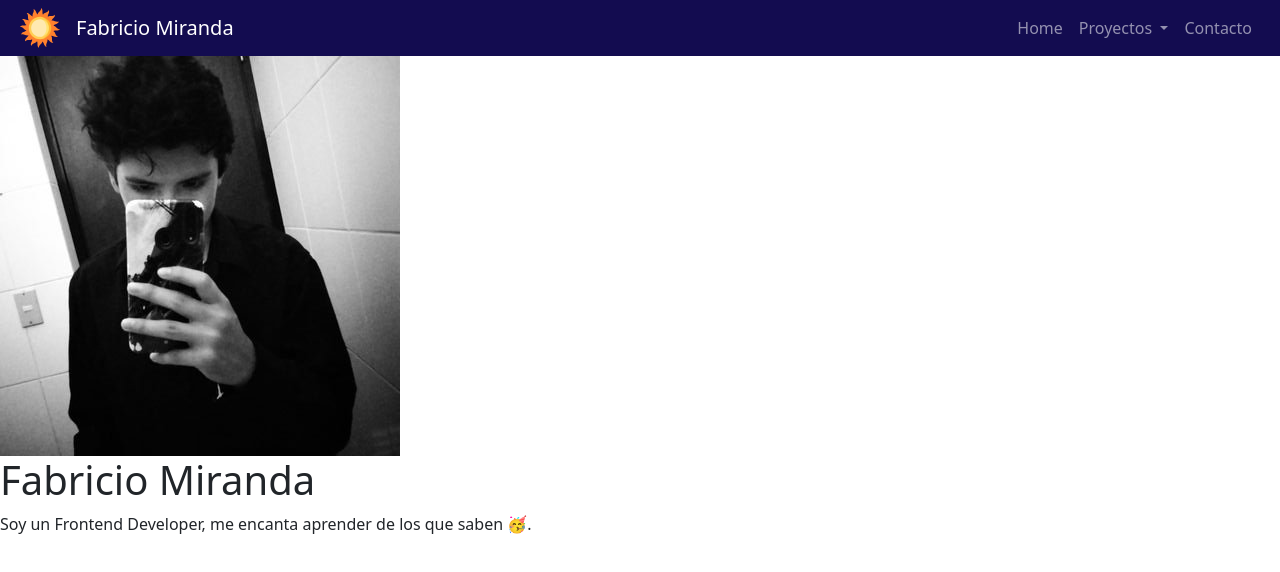
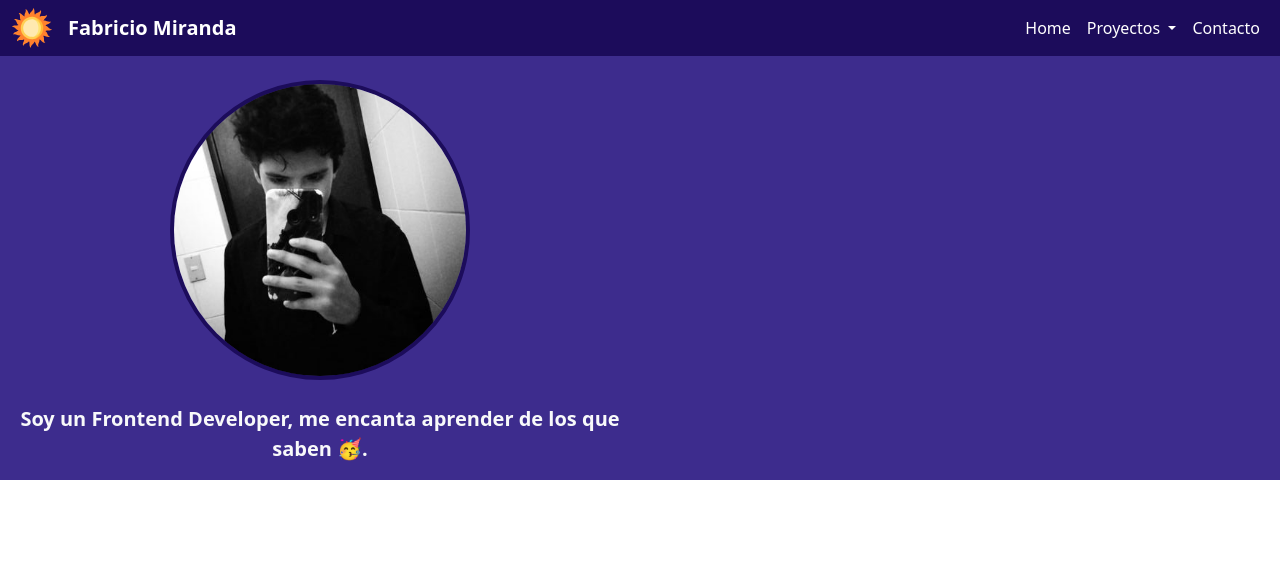
Before and after one commit to FabricioMirandaDeveloper/FabricioMirandaDeveloper.github.io, a plain HTML site: page index.html in a window 1280 px wide. Drawn offline with nearby package versions, Linux system fonts and the light colour scheme.

Commit message:
avanzando
miau

```diff
--- a/css/index.css
+++ b/css/index.css
@@ -1,4 +1,21 @@
-#nav {
-    background: rgb(19, 12, 80);
+/* CAMBIO DE CLASES */
+.bg-primary {
+    background-color: #1C0C5B !important;
+}
+.border-primary {
+    border-color: #1C0C5B !important;
+}
+.bg-secondary {
+    background-color: #3D2C8D !important;
+}
+/* NAVBAR */
+.navbar-dark .navbar-nav .nav-link {
     color: white;
 }
+.navbar-toggler {
+    border: none;
+}
+/* MAIN */
+#img-me {
+    max-width: 300px;
+}
--- a/index.html
+++ b/index.html
@@ -11,17 +11,19 @@
 		<link rel="stylesheet" href="css/index.css">
 </head>
 <body>
-    <nav class="navbar navbar-expand-lg navbar-dark px-2" id="nav">
+  <nav class="navbar navbar-expand-lg navbar-dark bg-primary">
     <div class="container-fluid">
-          <img src="assets/icons/sol.svg" class="img-sol me-3" alt="" sizes="" srcset="" width="40px">
-          <a class="navbar-brand" href="index2.html">Fabricio Miranda</a>
+      <img src="assets/icons/sol.svg" class="img-sol me-3" alt="img sol" width="40px">
+      <a class="navbar-brand fw-bold" href="index.html">Fabricio Miranda</a>
       <button class="navbar-toggler" type="button" data-bs-toggle="collapse" data-bs-target="#navbarSupportedContent" aria-controls="navbarSupportedContent" aria-expanded="false" aria-label="Toggle navigation">
-            <span class="navbar-toggler-icon"></span>
+        <span style="color: white;">
+          <i class="fas fa-bars"></i>
+        </span>
       </button>
       <div class="collapse navbar-collapse" id="navbarSupportedContent">
-            <ul class="navbar-nav ms-auto mb-2 mb-lg-0">
+        <ul class="navbar-nav ms-auto mb-2 mb-lg-0 text-light">
           <li class="nav-item">
-                <a class="nav-link" aria-current="page" href="#">Home</a>
+            <a class="nav-link " aria-current="page" href="#">Home</a>
           </li>
 
           <li class="nav-item dropdown">
@@ -39,18 +41,24 @@
             <a class="nav-link" href="#">Contacto</a>
           </li>
         </ul>
-
       </div>
     </div>
   </nav>
-			<main>
-        <article class="main__me">
-            <img class="main--photo" src="imgs/fotoDePerfil.jpg" alt="">
-            <h1 class="main--items main--title">Fabricio Miranda</h1>
-            <p class="main--items main--description">Soy un Frontend Developer, me encanta aprender de los que saben 🥳. </p>
-        </article>
+	<main class="container-fluid bg-secondary text-light">
+    <div class="row ">
+      <div class="col-12 col-lg-6 d-flex flex-column text-center">
+         <img id="img-me" class="img-fluid rounded-circle my-4 mx-auto border border-primary border-4" src="imgs/fotoDePerfil.jpg" alt="">
+
+        <p class="lead fw-bold">Soy un Frontend Developer, me encanta aprender de los que saben 🥳. </p>
+      </div>
+      <div class="col-lg-6">
+      </div>
+    </div>
+
   </main>
     <!-- Bootstrap Bundle with Popper -->
   <script src="https://cdn.jsdelivr.net/npm/bootstrap@5.1.1/dist/js/bootstrap.bundle.min.js" integrity="sha384-/bQdsTh/da6pkI1MST/rWKFNjaCP5gBSY4sEBT38Q/9RBh9AH40zEOg7Hlq2THRZ" crossorigin="anonymous"></script>
+  <script src="https://kit.fontawesome.com/0ef9856991.js" crossorigin="anonymous"></script>
+
 </body>
 </html>
--- a/sass/_globales.scss
+++ /dev/null
@@ -1,17 +0,0 @@
-@import url('https://fonts.googleapis.com/css2?family=Architects+Daughter&display=swap');
-@import url('https://fonts.googleapis.com/css2?family=Source+Serif+Pro:wght@300&display=swap');
-
-$c-white: white;
-$c-black: black;
-$fsPrimary: 'Source Serif Pro', serif;
-$fsSecundary: 'Architects Daughter', cursive;
-
-* {
-    box-sizing: border-box;
-    margin: 0;
-    padding: 0;
-}
-
-html {
-    font-size: 62.5%;
-}
--- a/sass/styles.scss
+++ /dev/null
@@ -1,90 +0,0 @@
-@import '_globales.scss';
-
-body {
-    display: grid;
-    grid-template-rows: 10vh 75vh 15vh;
-    grid-template-areas:
-    "header"
-    "main"
-    "footer";
-}
-
-
-header {
-    grid-area: header;
-}
-
-
-main {
-    grid-area: main;
-    font-family: $fsPrimary;
-
-    .main__me {
-    display: grid;
-    grid-template-columns: 2vw 36vw 60vw 2vw;
-    grid-template-rows: 8vh 18vh 45vh;
-    grid-template-areas:
-    ". photo title ."
-    ". photo description ."
-    ". . . .";
-    }
-    .main--photo {
-        grid-area: photo;
-        width: 100px;
-        border-radius: 50%;
-        place-self: center;
-    }
-    .main--title {
-        grid-area: title;
-        font-size: 2.2rem;
-        justify-self: center;
-        align-self: end;
-    }
-    .main--description {
-        grid-area: description;
-        padding: 0.5rem;
-        font-size: 1.6rem;
-        justify-self: center;
-        align-self: start;
-        text-align: center;
-    }
-}
-
-
-footer {
-    grid-area: footer;
-    display: grid;
-    grid-template-columns: repeat(3, 1fr);
-    grid-template-areas: "projects home posts";
-    border-top: 2px solid $c-black;
-    cursor: pointer;
-    font-family: $fsSecundary;
-    a {
-        text-decoration: none;
-        color: $c-black;
-    }
-    .footer__projects {
-        grid-area: projects;
-    }
-    .footer__home {
-        grid-area: home;
-        border-right: 2px solid $c-black;
-        border-left: 2px solid $c-black;
-    }
-    .footer__posts {
-        grid-area: posts;
-    }
-    .footer--items {
-        display: flex;
-        flex-flow: column nowrap;
-        align-items: center;
-    }
-    .footer--imgs {
-        width: 40px;
-        flex-grow: 2;
-    }
-    .footer--text {
-        flex-grow: 1;
-        font-size: 1.6rem;
-    }
-}
```
Also changed, not shown: css/animaciones.css (deleted, +0 -21 lines), css/description425.css (deleted, +0 -18 lines), css/styles.css (deleted), 1 other file. Lines whose indentation alone changed are shown as unchanged.
